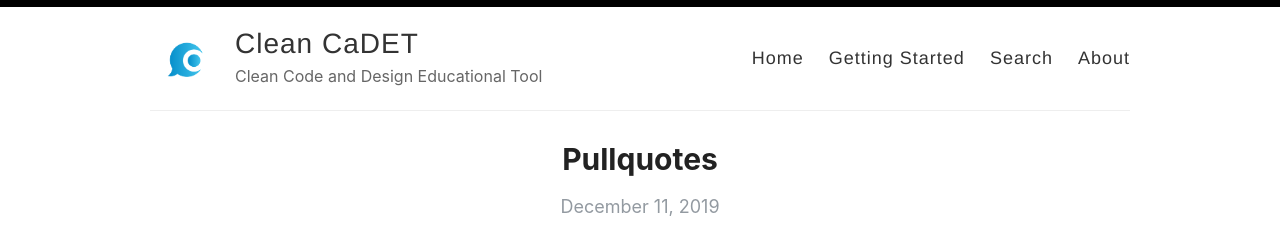
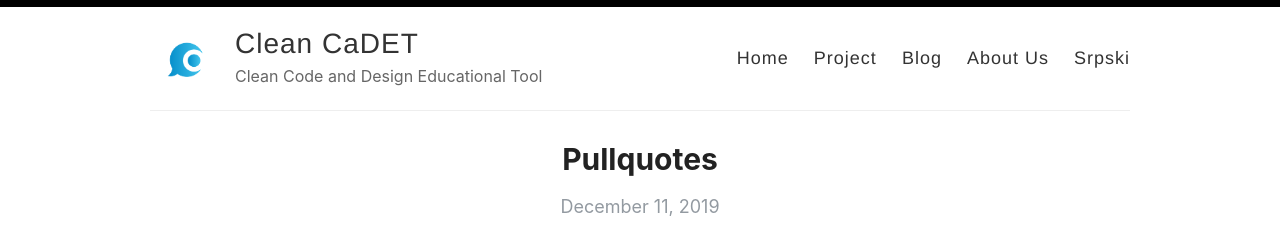
Before and after one commit to Clean-CaDET/clean-cadet.github.io, a Jekyll site: the page built from index.html, in a window 1280 px wide. Shown: the top 241 px of the page. Built offline with Jekyll 4.4.1, drawn with Linux system fonts in a browser that asks for light colours; the list of posts is cut into pages by our own code.

Commit message:
Define menu.

```diff
--- a/_layouts/default.html
+++ b/_layouts/default.html
@@ -28,9 +28,10 @@
 
             <nav>
               <a href="{{ site.baseurl }}/">Home</a>
-              <a href="{{ site.baseurl }}/getting-started">Getting Started</a>
-              <a href="{{ site.baseurl }}/search">Search</a>
-              <a href="{{ site.baseurl }}/about">About</a>
+              <a href="{{ site.baseurl }}/project">Project</a>
+              <a href="{{ site.baseurl }}/blog">Blog</a>
+              <a href="{{ site.baseurl }}/about">About Us</a>
+              <a href="{{ site.baseurl }}/srpski">Srpski</a>
             </nav>
           </header>
         </div>
```
Also changed, not shown: _pages/about_us.md (added, +5 -0 lines), _pages/blog.md (added, +5 -0 lines), _pages/project.md (added, +5 -0 lines).
